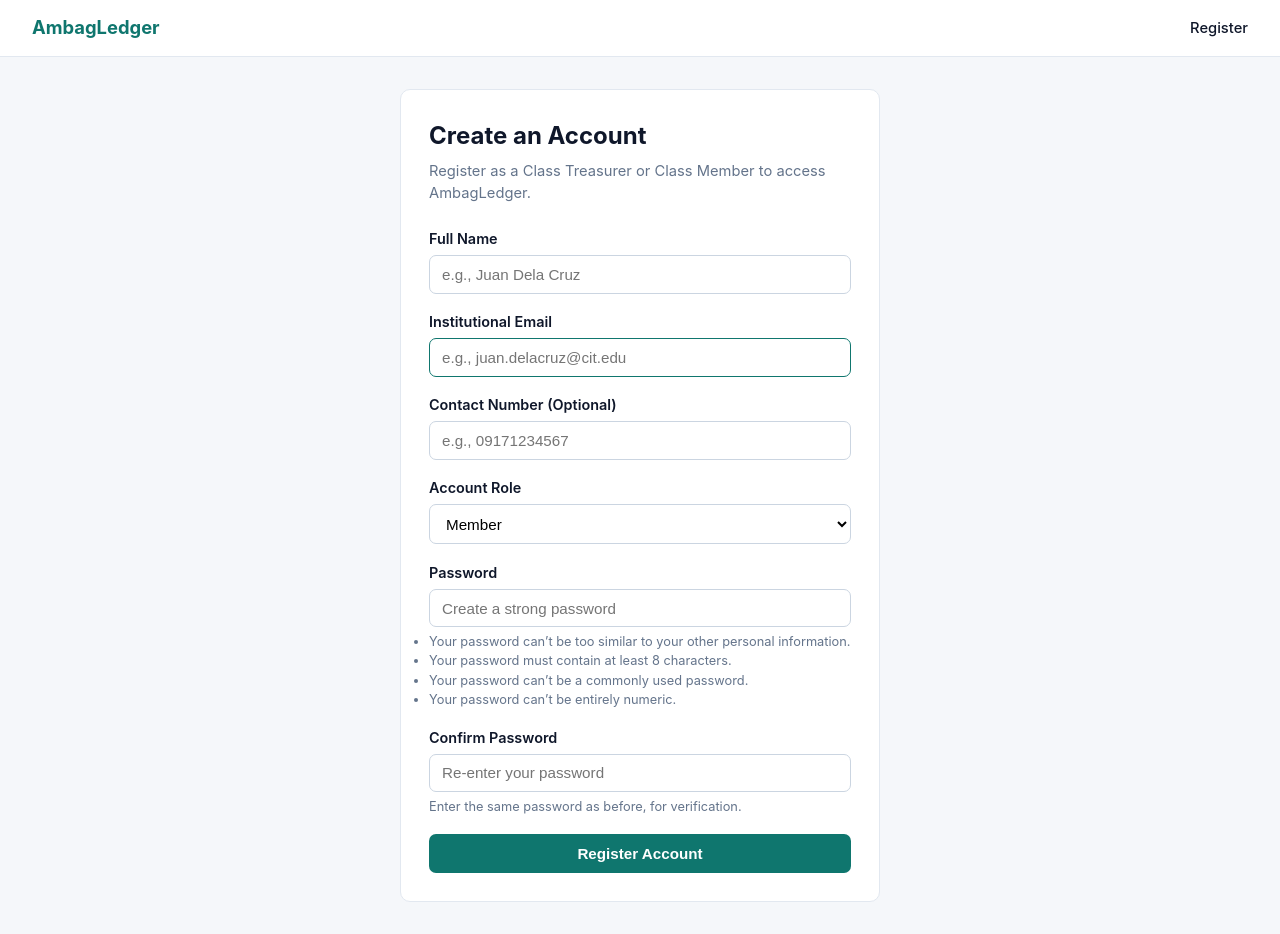
After one commit to Mcbronwyn/AmbagLedger-Solinap-KarlCyrus-G1, a Django app: page /accounts/register/ in a window 1280 px wide. The commit adds this page. Run offline with Django 5.2, Linux system fonts and the light colour scheme.

Commit message:
feat(accounts): implement user registration with validation and role selection

```diff
--- /dev/null
+++ b/accounts/forms.py
@@ -0,0 +1,82 @@
+from django import forms
+from django.contrib.auth.forms import UserCreationForm
+from .models import CustomUser
+
+
+class RegistrationForm(UserCreationForm):
+    """
+    Registration form for AmbagLedger (F-01).
+    Validates required fields, unique email (BR-01), role choice (BR-02),
+    optional contact number, and matching password confirmation.
+    """
+
+    full_name = forms.CharField(
+        max_length=100,
+        required=True,
+        label='Full Name',
+        widget=forms.TextInput(attrs={
+            'placeholder': 'e.g., Juan Dela Cruz',
+            'class': 'form-control',
+        }),
+    )
+    email = forms.EmailField(
+        max_length=100,
+        required=True,
+        label='Institutional Email',
+        widget=forms.EmailInput(attrs={
+            'placeholder': 'e.g., juan.delacruz@cit.edu',
+            'class': 'form-control',
+        }),
+    )
+    contact_number = forms.CharField(
+        max_length=20,
+        required=False,
+        label='Contact Number (Optional)',
+        widget=forms.TextInput(attrs={
+            'placeholder': 'e.g., 09171234567',
+            'class': 'form-control',
+        }),
+    )
+    role = forms.ChoiceField(
+        choices=CustomUser.Role.choices,
+        initial=CustomUser.Role.MEMBER,
+        required=True,
+        label='Account Role',
+        widget=forms.Select(attrs={
+            'class': 'form-control',
+        }),
+    )
+
+    class Meta(UserCreationForm.Meta):
+        model = CustomUser
+        fields = ('full_name', 'email', 'contact_number', 'role')
+
+    def __init__(self, *args, **kwargs):
+        super().__init__(*args, **kwargs)
+        self.fields['password1'].label = 'Password'
+        self.fields['password1'].widget.attrs.update({
+            'placeholder': 'Create a strong password',
+            'class': 'form-control',
+        })
+        self.fields['password2'].label = 'Confirm Password'
+        self.fields['password2'].widget.attrs.update({
+            'placeholder': 'Re-enter your password',
+            'class': 'form-control',
+        })
+
+    def clean_email(self):
+        """Enforces BR-01: case-insensitive email uniqueness."""
+        email = self.cleaned_data.get('email', '').strip().lower()
+        if CustomUser.objects.filter(email__iexact=email).exists():
+            raise forms.ValidationError('An account with this email address already exists.')
+        return email
+
+    def clean_full_name(self):
+        full_name = self.cleaned_data.get('full_name', '').strip()
+        if not full_name:
+            raise forms.ValidationError('Full name is required.')
+        return full_name
+
+    def clean_contact_number(self):
+        contact_number = self.cleaned_data.get('contact_number', '').strip()
+        return contact_number or None
--- /dev/null
+++ b/accounts/urls.py
@@ -0,0 +1,8 @@
+from django.urls import path
+from . import views
+
+app_name = 'accounts'
+
+urlpatterns = [
+    path('register/', views.register_view, name='register'),
+]
--- a/accounts/views.py
+++ b/accounts/views.py
@@ -1,3 +1,25 @@
-from django.shortcuts import render
+from django.contrib import messages
+from django.shortcuts import redirect, render
+from .forms import RegistrationForm
 
-# Create your views here.
+
+def register_view(request):
+    """Handles new user registration for AmbagLedger (F-01)."""
+    if request.user.is_authenticated:
+        return redirect('home')
+
+    if request.method == 'POST':
+        form = RegistrationForm(request.POST)
+        if form.is_valid():
+            user = form.save()
+            messages.success(
+                request,
+                f'Account created successfully for {user.full_name} ({user.get_role_display()}). You can now log in.'
+            )
+            return redirect('home')
+        else:
+            messages.error(request, 'Registration failed. Please correct the errors highlighted below.')
+    else:
+        form = RegistrationForm()
+
+    return render(request, 'accounts/register.html', {'form': form})
--- a/config/urls.py
+++ b/config/urls.py
@@ -1,6 +1,6 @@
 from django.contrib import admin
 from django.shortcuts import render
-from django.urls import path
+from django.urls import include, path
 
 
 def setup_check(request):
@@ -9,5 +9,6 @@ def setup_check(request):
 
 urlpatterns = [
     path('admin/', admin.site.urls),
+    path('accounts/', include('accounts.urls')),
     path('', setup_check, name='home'),
 ]
--- /dev/null
+++ b/templates/accounts/register.html
@@ -0,0 +1,45 @@
+{% extends 'base.html' %}
+
+{% block title %}Create Account – AmbagLedger{% endblock %}
+
+{% block content %}
+<div class="card form-card">
+    <h2 style="margin-bottom: 0.35rem;">Create an Account</h2>
+    <p style="color: var(--muted); font-size: 0.92rem; margin-bottom: 1.5rem;">
+        Register as a Class Treasurer or Class Member to access AmbagLedger.
+    </p>
+
+    <form method="post" novalidate>
+        {% csrf_token %}
+
+        {% if form.non_field_errors %}
+            <div class="alert alert-error">
+                {% for error in form.non_field_errors %}
+                    <div>{{ error }}</div>
+                {% endfor %}
+            </div>
+        {% endif %}
+
+        {% for field in form %}
+            <div class="form-group">
+                <label for="{{ field.id_for_label }}">{{ field.label }}</label>
+                {{ field }}
+
+                {% if field.help_text %}
+                    <small class="help-text">{{ field.help_text }}</small>
+                {% endif %}
+
+                {% if field.errors %}
+                    <ul class="field-errors">
+                        {% for error in field.errors %}
+                            <li>{{ error }}</li>
+                        {% endfor %}
+                    </ul>
+                {% endif %}
+            </div>
+        {% endfor %}
+
+        <button type="submit" class="btn">Register Account</button>
+    </form>
+</div>
+{% endblock %}
--- a/templates/base.html
+++ b/templates/base.html
@@ -12,7 +12,8 @@
             --muted: #64748b;
             --primary: #0f766e;
             --primary-hover: #115e59;
-            --border: #e2e8f0;
+            --border: #cbd5e1;
+            --border-light: #e2e8f0;
             --success-bg: #ecfdf5;
             --success-text: #065f46;
             --error-bg: #fef2f2;
@@ -27,7 +28,7 @@
         }
         .navbar {
             background: var(--surface);
-            border-bottom: 1px solid var(--border);
+            border-bottom: 1px solid var(--border-light);
             padding: 0.9rem 2rem;
             display: flex;
             justify-content: space-between;
@@ -41,7 +42,7 @@
         }
         .nav-links {
             display: flex;
-            gap: 1rem;
+            gap: 1.25rem;
             align-items: center;
         }
         .nav-links a {
@@ -50,6 +51,9 @@
             font-size: 0.92rem;
             font-weight: 500;
         }
+        .nav-links a:hover {
+            color: var(--primary);
+        }
         .container {
             max-width: 960px;
             margin: 2rem auto;
@@ -57,9 +61,61 @@
         }
         .card {
             background: var(--surface);
-            border: 1px solid var(--border);
+            border: 1px solid var(--border-light);
             border-radius: 10px;
             padding: 1.75rem;
+        }
+        .form-card {
+            max-width: 480px;
+            margin: 0 auto;
+        }
+        .form-group {
+            margin-bottom: 1.1rem;
+        }
+        .form-group label {
+            display: block;
+            font-size: 0.9rem;
+            font-weight: 600;
+            margin-bottom: 0.35rem;
+        }
+        .form-control {
+            width: 100%;
+            padding: 0.6rem 0.75rem;
+            border: 1px solid var(--border);
+            border-radius: 7px;
+            font-size: 0.95rem;
+            background: #fff;
+        }
+        .form-control:focus {
+            outline: none;
+            border-color: var(--primary);
+        }
+        .help-text {
+            display: block;
+            font-size: 0.8rem;
+            color: var(--muted);
+            margin-top: 0.3rem;
+        }
+        .field-errors {
+            list-style: none;
+            color: var(--error-text);
+            font-size: 0.84rem;
+            margin-top: 0.3rem;
+        }
+        .btn {
+            display: inline-block;
+            width: 100%;
+            padding: 0.7rem 1rem;
+            background: var(--primary);
+            color: #ffffff;
+            border: none;
+            border-radius: 7px;
+            font-size: 0.95rem;
+            font-weight: 600;
+            cursor: pointer;
+        }
+        .btn:hover {
+            background: var(--primary-hover);
         }
         .messages { margin-bottom: 1.25rem; }
         .alert {
@@ -75,9 +131,13 @@
 </head>
 <body>
     <nav class="navbar">
-        <a href="/" class="brand">AmbagLedger</a>
+        <a href="{% url 'home' %}" class="brand">AmbagLedger</a>
         <div class="nav-links">
-            {% block nav_links %}{% endblock %}
+            {% block nav_links %}
+                {% if not user.is_authenticated %}
+                    <a href="{% url 'accounts:register' %}">Register</a>
+                {% endif %}
+            {% endblock %}
         </div>
     </nav>
 
@@ -92,9 +152,9 @@
 
         {% block content %}
         <div class="card">
-            <h2>AmbagLedger Environment Ready</h2>
+            <h2>Welcome to AmbagLedger</h2>
             <p style="color: var(--muted); margin-top: 0.5rem;">
-                Connected to Supabase PostgreSQL with CustomUser authentication model.
+                Transparent Class Fund and Micro-Contribution Tracker.
             </p>
         </div>
         {% endblock %}
```
